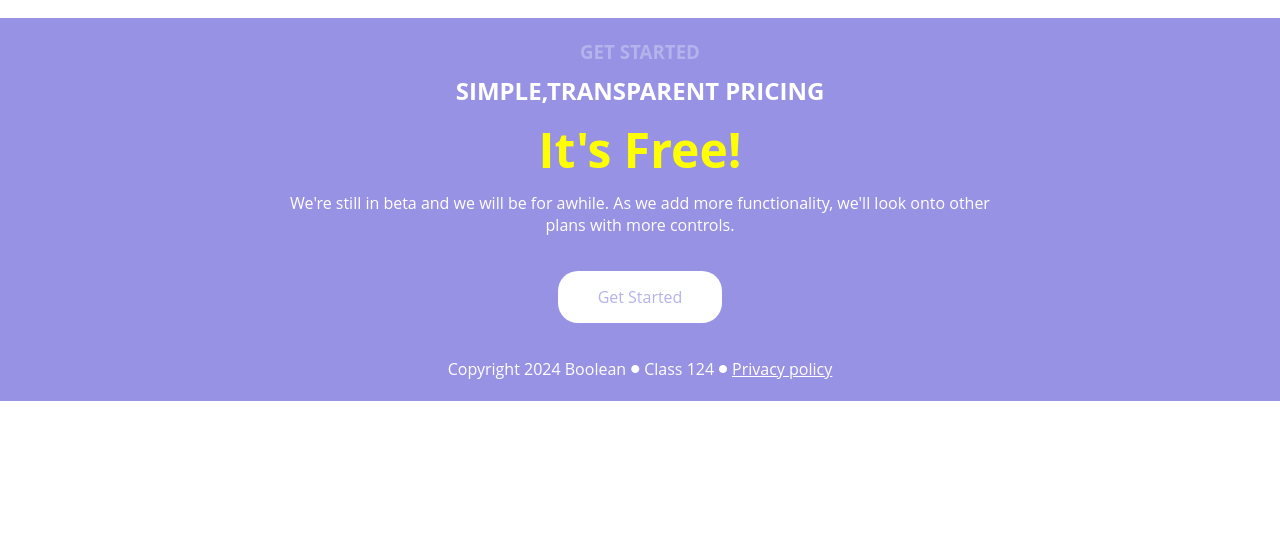
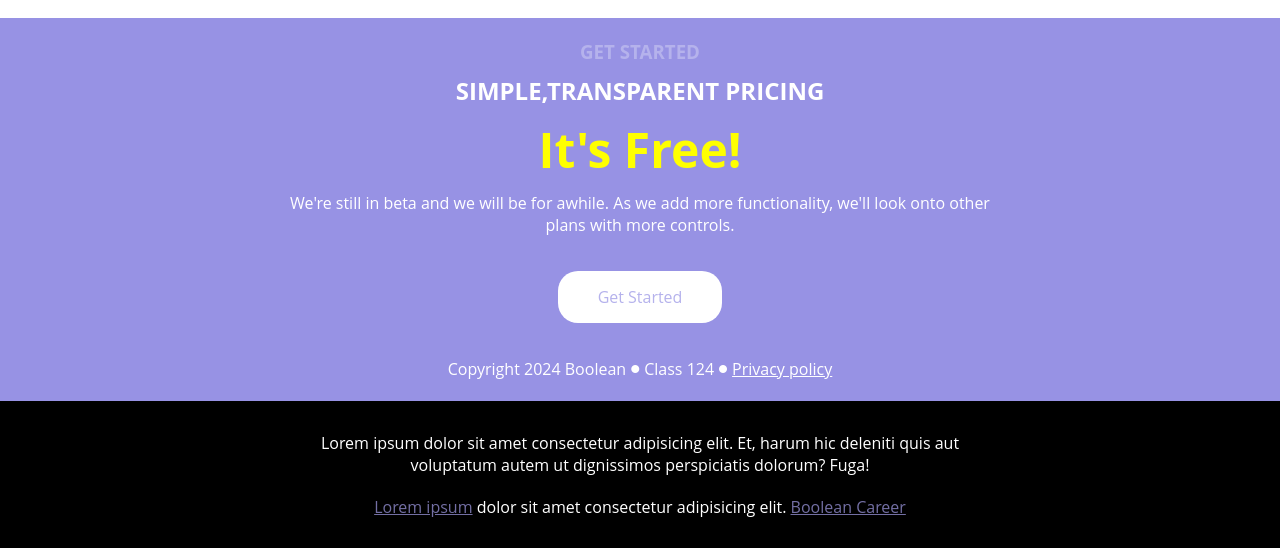
Before and after one commit to IvanTorzoni/htmlcss-responsive-layout, a plain HTML site: page index.html in a window 1280 px wide. Shown: the part 4323-4871 px from the top of the page. Before the commit the page ends 4724 px from the top, so only its background shows below. Drawn offline with Linux system fonts and the light colour scheme.

Commit message:
feat: creation of footer and end of exercise

```diff
--- a/css/stile.css
+++ b/css/stile.css
@@ -673,3 +673,23 @@ header{
         max-width: 1000px;
     }
 }
+/* /media query for tablets - getting started section */
+
+footer{
+    background-color: black;
+}
+
+.footer-content{
+    display: flex;
+    flex-direction: column;
+    align-items: center;
+}
+
+.footer-content p{
+    color: white;
+}
+
+.footer-content span{
+    text-decoration: underline;
+    color: rgba(115, 111, 164, 1);
+}
--- a/index.html
+++ b/index.html
@@ -337,7 +337,18 @@
 
     <!-- footer -->
     <footer>
+        <!-- container -->
+        <div class="extra-small-container">
 
+            <!-- content -->
+            <div class="footer-content">
+                <p>Lorem ipsum dolor sit amet consectetur adipisicing elit. Et, harum hic deleniti quis aut voluptatum autem ut dignissimos perspiciatis dolorum? Fuga!</p>
+                <p><span>Lorem ipsum</span> dolor sit amet consectetur adipisicing elit. <span>Boolean Career</span></p>
+            </div>
+            <!-- /content -->
+
+        </div>
+        <!-- /container -->
     </footer>
     <!-- /footer -->
 </body>
```
